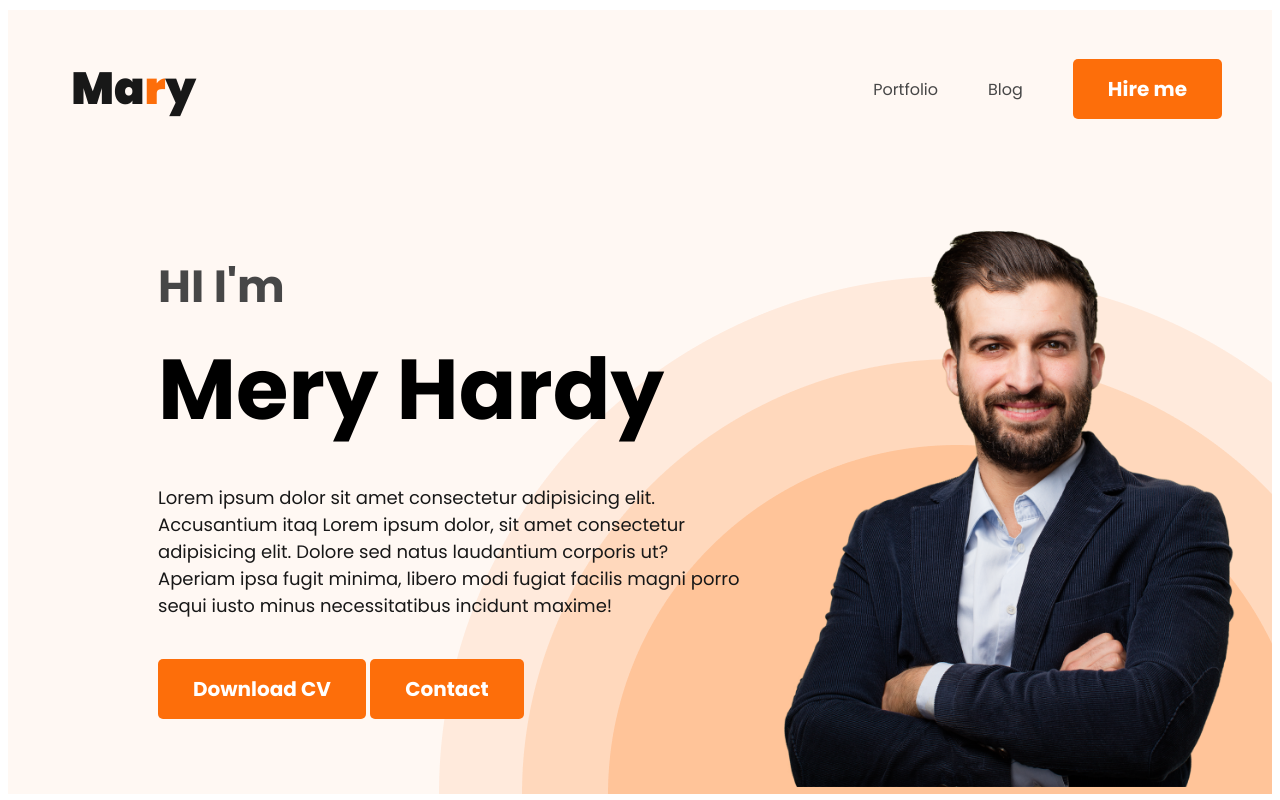
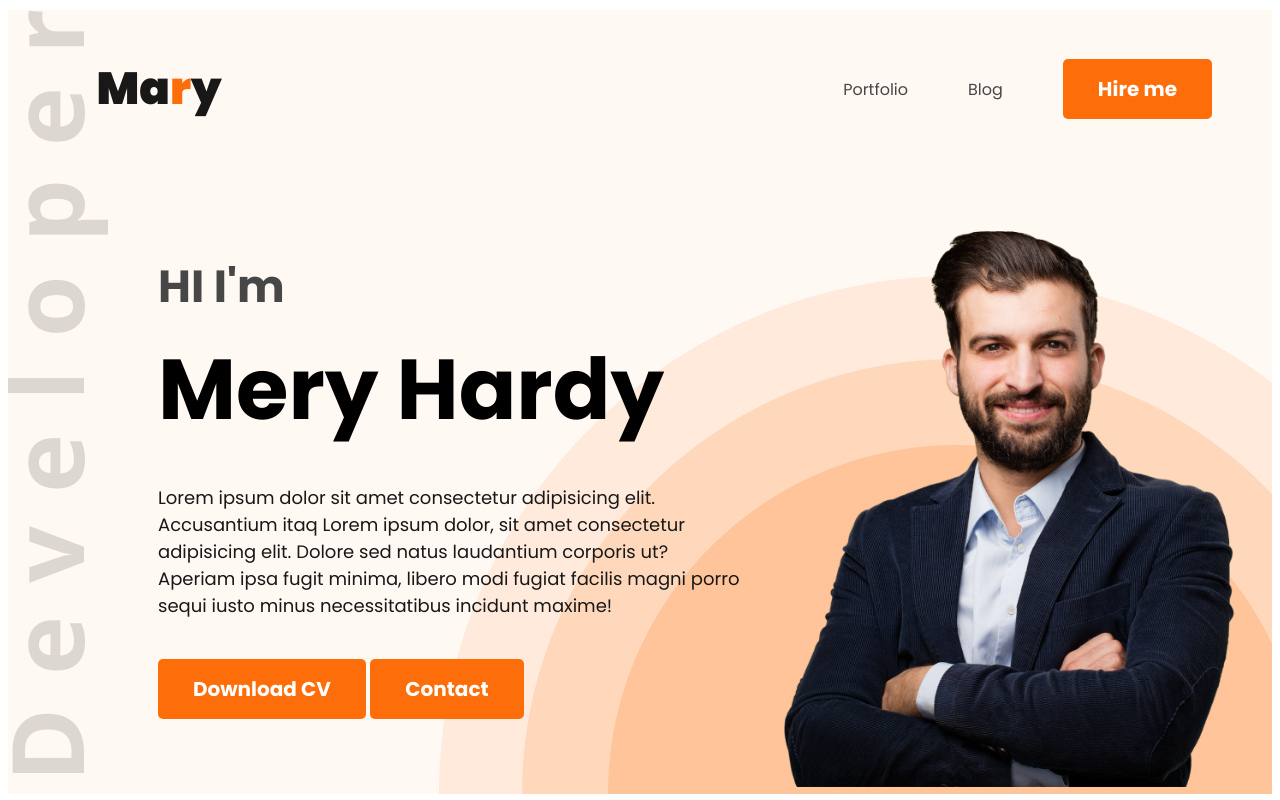
Before and after one commit to nasimrifat101/web-developer-portfolio, a plain HTML site: page index.html in a window 1280 px wide. Shown: the top 800 px of the page. Drawn offline with Linux system fonts and the light colour scheme.

Commit message:
polishing

```diff
--- a/style.css
+++ b/style.css
@@ -41,7 +41,7 @@ nav{
     color: #181818;
     font-size: 45px;
     font-weight: 800;
-    margin-left: 5%;
+    margin-left: 7%;
 }
 
 nav > ul{
@@ -51,7 +51,7 @@ nav > ul{
 }
 nav li{
     text-decoration: none;
-    margin-right: 50px;
+    margin-right: 60px;
     list-style: none;
 }
 
@@ -64,9 +64,9 @@ nav a{
 
 .header{
     background-color: #fff8f3;
-    background-image: url(images/header_bg.png);
+    background-image: url(images/header_bg.png), url(images/developer.png);
     background-repeat: no-repeat;
-    background-position: bottom right;
+    background-position: bottom right, top left;
 }
 
 .banner{
```
